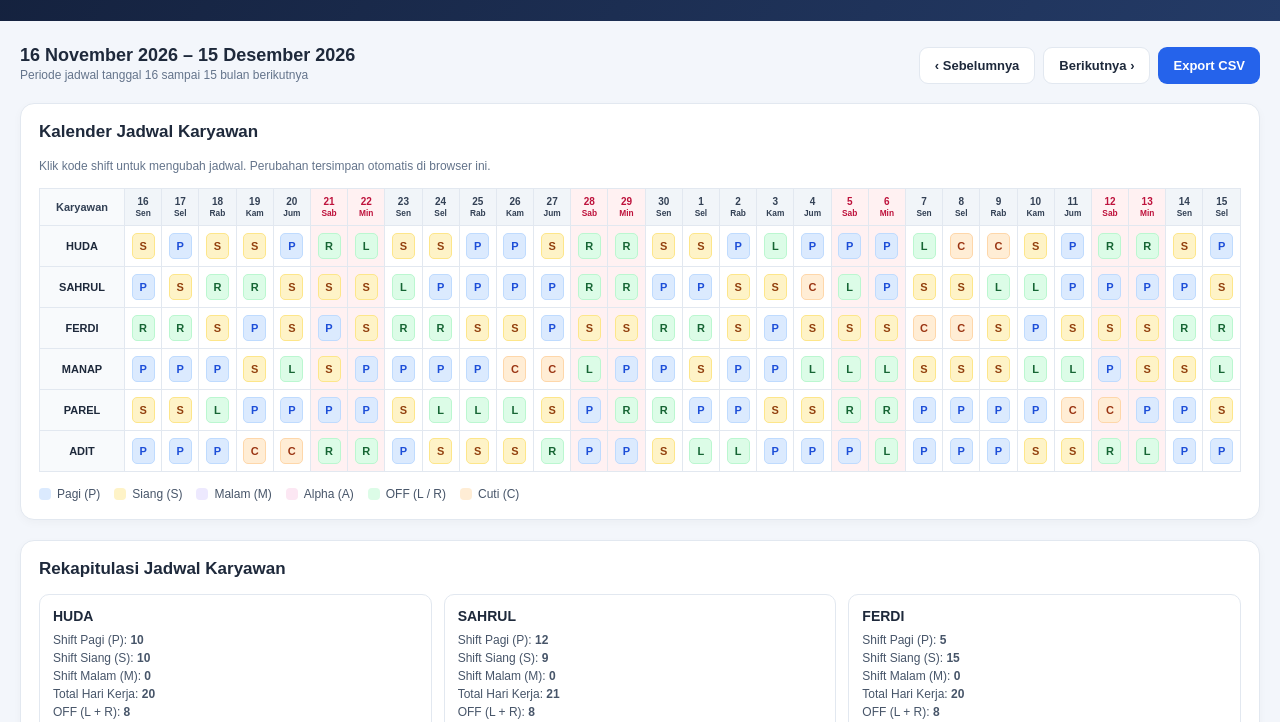
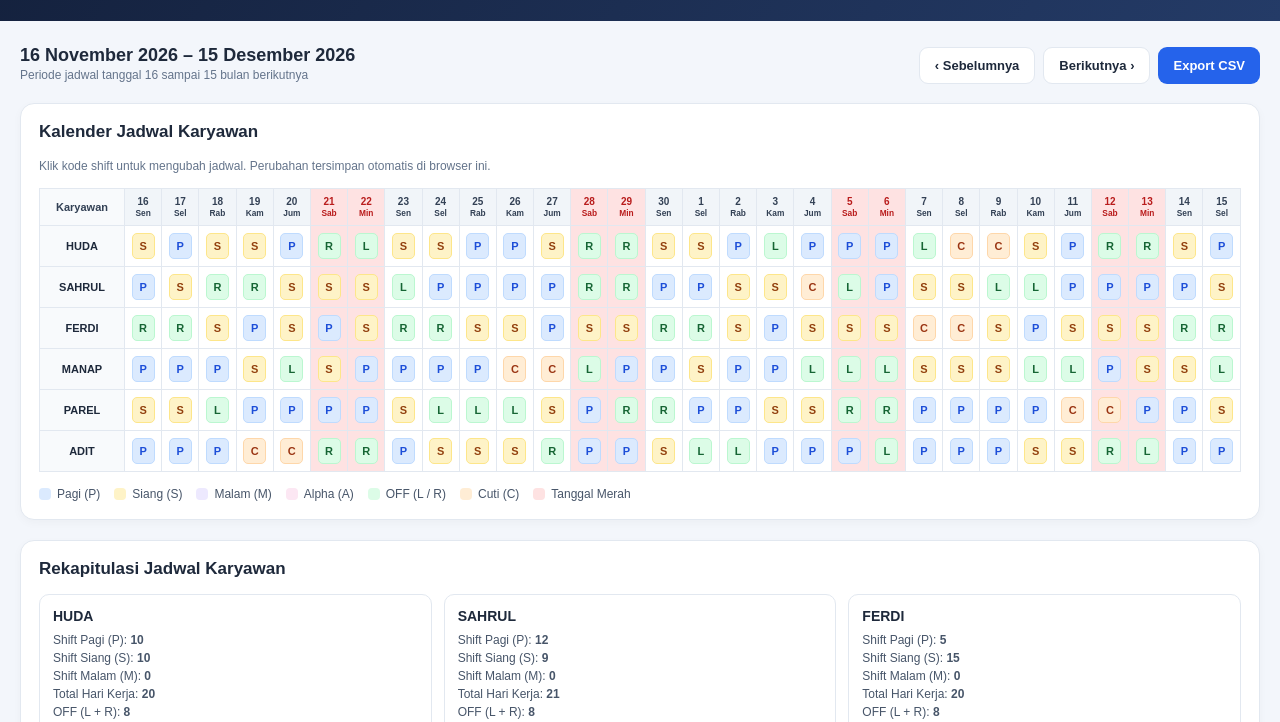
Before and after one commit to anggaaditya23/Jadwal-HelpDesk, a plain HTML site: page index.html in a window 1280 px wide. Shown: the part 78-800 px from the top of the page. Drawn offline with Linux system fonts and the light colour scheme.

Commit message:
Update index.html

```diff
--- a/index.html
+++ b/index.html
@@ -104,8 +104,14 @@ th:first-child,td:first-child{
   overflow:hidden;
 }
 .date-head{font-size:10px}
-.weekend{background:#fff1f2!important;color:#be123c!important}
-.holiday{background:#fee2e2!important;color:#b91c1c!important}
+.weekend{
+  background:#fff1f2!important;
+  color:#be123c!important;
+}
+.holiday{
+  background:#fee2e2!important;
+  color:#b91c1c!important;
+}
 .shift{
   display:inline-block;
   min-width:23px;
@@ -161,7 +167,7 @@ th:first-child,td:first-child{
   color:#475569;
 }
 
-/* Tampilan kalender HP */
+/* Kalender HP */
 .mobile-calendar{display:none}
 .employee-mobile-card{
   border:1px solid var(--border);
@@ -191,20 +197,26 @@ th:first-child,td:first-child{
 .mobile-day.weekend{
   background:#fff1f2!important;
 }
+.mobile-day.holiday{
+  background:#fee2e2!important;
+  border-color:#fecaca;
+}
 .mobile-day .day-number{
   display:block;
   font-size:10px;
   margin-bottom:4px;
   color:#64748b;
 }
+.mobile-day.weekend .day-number,
+.mobile-day.holiday .day-number{
+  color:#b91c1c!important;
+  font-weight:700;
+}
 .mobile-day .shift{
   min-width:0;
   width:100%;
   padding:5px 0;
   font-size:11px;
-}
-.mobile-day.empty{
-  visibility:hidden;
 }
 footer{
   text-align:center;
@@ -228,8 +240,16 @@ footer{
   .panel{padding:11px}
   .period{font-size:15px}
   .toolbar{align-items:flex-start}
-  .toolbar-buttons{width:100%;display:flex;gap:6px}
-  .toolbar-buttons button{flex:1;padding:9px 5px;font-size:11px}
+  .toolbar-buttons{
+    width:100%;
+    display:flex;
+    gap:6px;
+  }
+  .toolbar-buttons button{
+    flex:1;
+    padding:9px 5px;
+    font-size:11px;
+  }
   header h1{font-size:22px}
   .mobile-days{gap:4px}
   .mobile-day{padding:4px 1px}
@@ -284,6 +304,7 @@ footer{
       <span class="legend-item"><i class="dot" style="background:#fce7f3"></i>Alpha (A)</span>
       <span class="legend-item"><i class="dot" style="background:#dcfce7"></i>OFF (L / R)</span>
       <span class="legend-item"><i class="dot" style="background:#ffedd5"></i>Cuti (C)</span>
+      <span class="legend-item"><i class="dot" style="background:#fee2e2"></i>Tanggal Merah</span>
     </div>
   </section>
 
@@ -304,7 +325,7 @@ footer{
       A = Alpha
     </p>
     <p class="note">
-      Warna merah pada tanggal menandakan hari Sabtu atau Minggu.
+      Warna merah menandakan hari Sabtu, Minggu, dan libur nasional.
       Data jadwal tersimpan pada browser/perangkat yang digunakan.
     </p>
   </section>
@@ -316,6 +337,49 @@ footer{
 <script>
 const employees=["HUDA","SAHRUL","FERDI","MANAP","PAREL","ADIT"];
 const codes=["-","P","S","M","L","A","R","C"];
+
+/* Daftar hari libur nasional resmi 2026 dan 2027 */
+const holidays=new Set([
+
+  // Tahun 2026
+  "2026-01-01",
+  "2026-01-16",
+  "2026-02-17",
+  "2026-03-19",
+  "2026-03-21",
+  "2026-03-22",
+  "2026-04-03",
+  "2026-04-05",
+  "2026-05-01",
+  "2026-05-14",
+  "2026-05-27",
+  "2026-05-31",
+  "2026-06-01",
+  "2026-06-16",
+  "2026-08-17",
+  "2026-08-25",
+  "2026-12-25",
+
+  // Tahun 2027
+  "2027-01-01",
+  "2027-01-05",
+  "2027-02-06",
+  "2027-03-08",
+  "2027-03-10",
+  "2027-03-11",
+  "2027-03-26",
+  "2027-03-28",
+  "2027-05-01",
+  "2027-05-06",
+  "2027-05-17",
+  "2027-05-20",
+  "2027-06-01",
+  "2027-06-06",
+  "2027-08-15",
+  "2027-08-17",
+  "2027-12-25",
+  "2027-12-26"
+]);
 
 let shown=new Date(2026,10,1);
 let data={};
@@ -346,6 +410,18 @@ function dateKey(date){
   return `${y}-${m}-${d}`;
 }
 
+function isWeekend(date){
+  return date.getDay()===0||date.getDay()===6;
+}
+
+function isHoliday(date){
+  return holidays.has(dateKey(date));
+}
+
+function isRedDate(date){
+  return isWeekend(date)||isHoliday(date);
+}
+
 function getDates(){
   const dates=[];
   for(let i=0;i<30;i++){
@@ -356,16 +432,19 @@ function getDates(){
 
 function inputInitialSchedule(){
   const dates=getDates();
+
   if(shown.getFullYear()!==2026 || shown.getMonth()!==10)return;
 
   employees.forEach(employee=>{
     dates.forEach((date,dayIndex)=>{
       const key=employee+"_"+dateKey(date);
+
       if(data[key]===undefined){
         data[key]=initialSchedule[employee][dayIndex]||"-";
       }
     });
   });
+
   saveData();
 }
 
@@ -404,12 +483,11 @@ function renderTable(){
   let html="<thead><tr><th>Karyawan</th>";
 
   dates.forEach(date=>{
-    const day=date.getDay();
-    const weekend=day===0||day===6;
+    const red=isRedDate(date);
 
-    html+=`<th class="date-head ${weekend?"weekend":""}">
+    html+=`<th class="date-head ${red?"holiday":""}">
       ${date.getDate()}<br>
-      <small>${["Min","Sen","Sel","Rab","Kam","Jum","Sab"][day]}</small>
+      <small>${["Min","Sen","Sel","Rab","Kam","Jum","Sab"][date.getDay()]}</small>
     </th>`;
   });
 
@@ -421,10 +499,9 @@ function renderTable(){
     dates.forEach(date=>{
       const key=employee+"_"+dateKey(date);
       const value=data[key]||"-";
-      const day=date.getDay();
-      const weekend=day===0||day===6;
+      const red=isRedDate(date);
 
-      html+=`<td class="${weekend?"weekend":""}">
+      html+=`<td class="${red?"holiday":""}">
         <span class="shift ${value}" onclick="editShift('${employee}',new Date(${date.getFullYear()},${date.getMonth()},${date.getDate()}))">${value}</span>
       </td>`;
     });
@@ -450,11 +527,10 @@ function renderMobileCalendar(){
     dates.forEach(date=>{
       const key=employee+"_"+dateKey(date);
       const value=data[key]||"-";
-      const day=date.getDay();
-      const weekend=day===0||day===6;
+      const red=isRedDate(date);
 
       html+=`
-        <div class="mobile-day ${weekend?"weekend":""}">
+        <div class="mobile-day ${red?"holiday":""}">
           <span class="day-number">${date.getDate()}</span>
           <span class="shift ${value}"
             onclick="editShift('${employee}',new Date(${date.getFullYear()},${date.getMonth()},${date.getDate()}))">
@@ -515,9 +591,11 @@ function exportCSV(){
 
   employees.forEach(employee=>{
     const row=[employee];
+
     dates.forEach(date=>{
       row.push(data[employee+"_"+dateKey(date)]||"-");
     });
+
     rows.push(row);
   });
 
```
